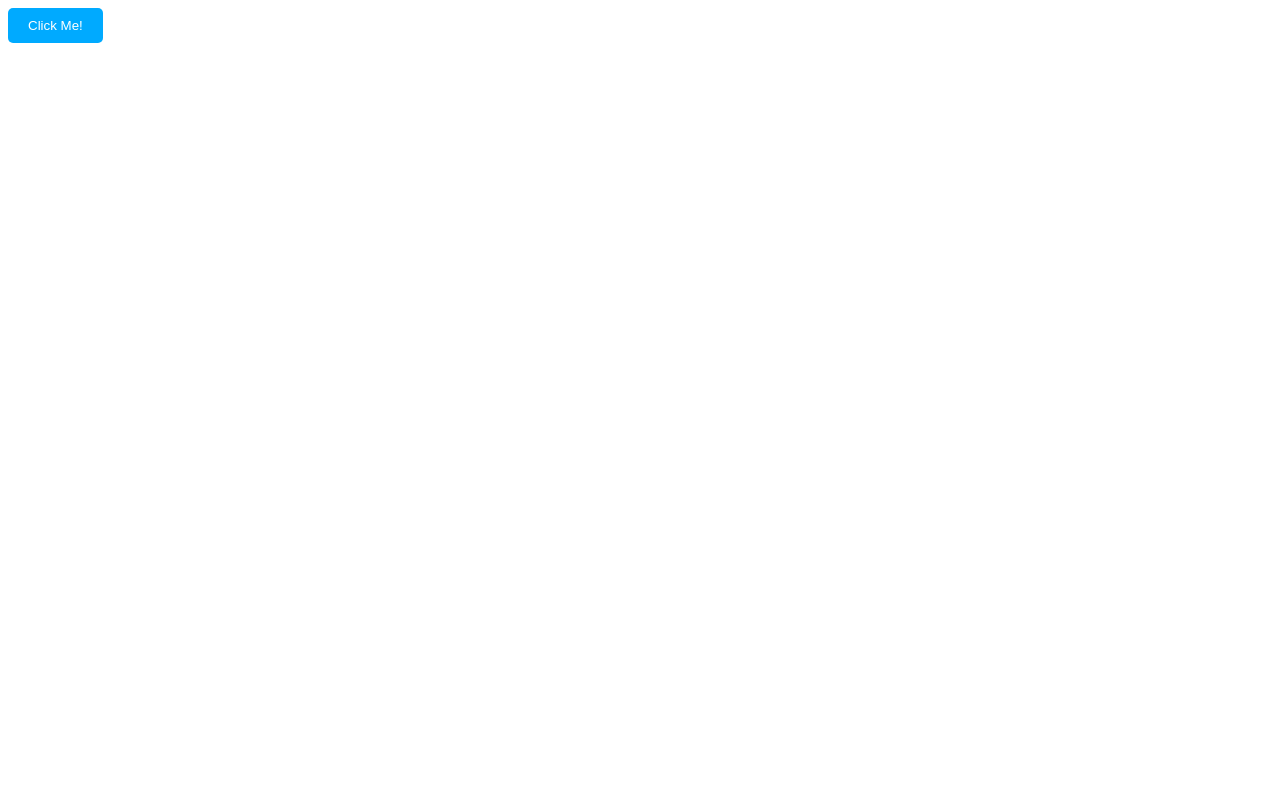
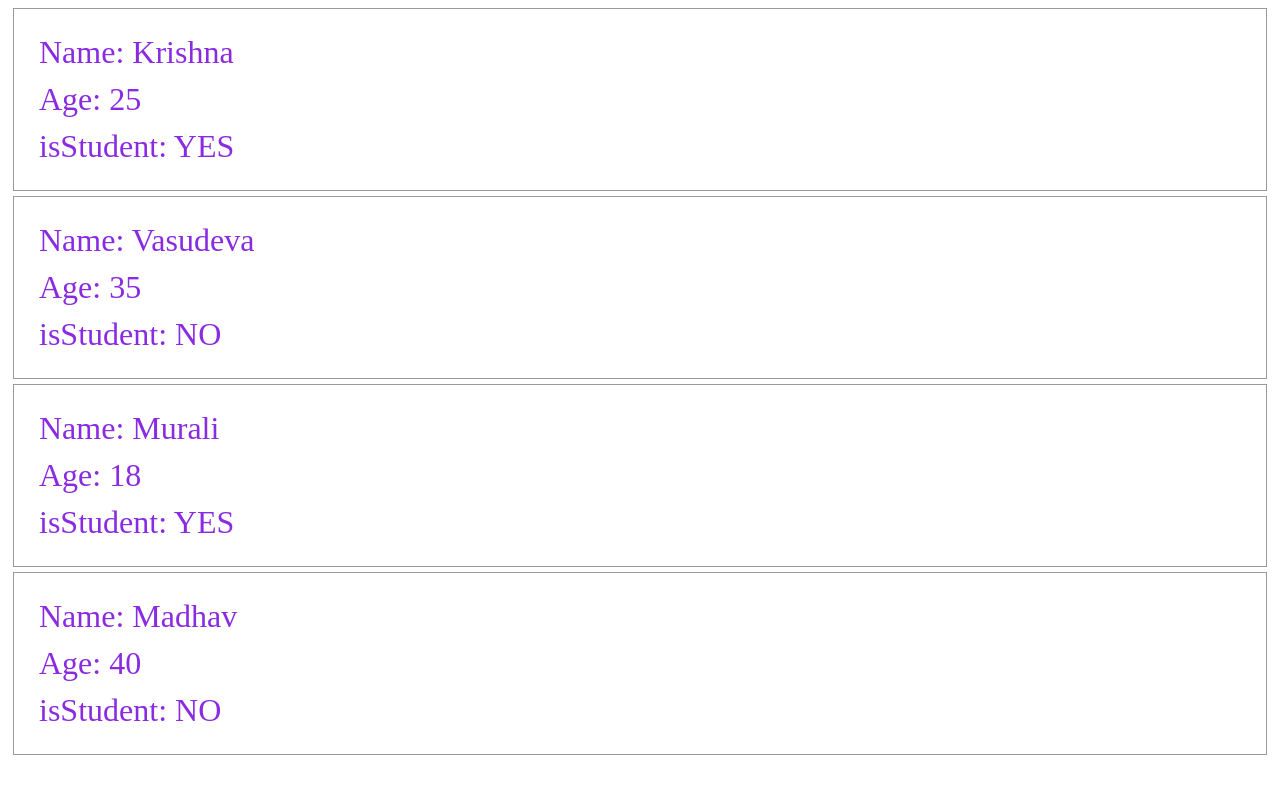
Before and after one commit to mandalika-sravani/React, a React (Vite) app in the folder my-react-app/: page / in a window 1280 px wide. Shown: the top 794 px of the page. Built offline with nearby package versions, Linux system fonts and the light colour scheme.

Commit message:
added props

```diff
--- a/my-react-app/package.json
+++ b/my-react-app/package.json
@@ -10,6 +10,7 @@
     "preview": "vite preview"
   },
   "dependencies": {
+    "prop-types": "^15.8.1",
     "react": "^19.2.8",
     "react-dom": "^19.2.8"
   },
--- a/my-react-app/src/App.jsx
+++ b/my-react-app/src/App.jsx
@@ -1,21 +1,26 @@
-import Header from "./Header.jsx";
+/*import Header from "./Header.jsx";
 import Footer from "./Footer.jsx";
 import Food from "./Food.jsx";
 import Card from "./Card.jsx";
-import Button from "./Button/Button.jsx";
+import Button from "./Button/Button.jsx";*/
+import Student from "./Student.jsx";
 
 function App() {
 
   return (
     <>
+
+      <Student name="Krishna" age = {25} isStudent = {true}/>
+      <Student name="Vasudeva" age = {35} isStudent = {false}/>
+      <Student name="Murali" age = {18} isStudent = {true}/>
+      <Student name="Madhav" age = {40} isStudent = {false}/>
         {/*<Header/>
         <Food/>
         <Card />
         <Card />
         <Card />
-        <Footer/>*/}
-
-        <Button />
+        <Footer/>
+        <Button /> */}
     </>
 
   );
--- /dev/null
+++ b/my-react-app/src/Student.jsx
@@ -0,0 +1,26 @@
+// props --- read-only properties that are shared between components.
+//              A parent component can send data to a child component
+//                  <Component key=value />
+
+import PropTypes from 'prop-types'
+
+function Student(props) {
+
+    return(
+        <>
+            <div className="student">
+                <p>Name: {props.name}</p>
+                <p>Age: {props.age}</p>
+                <p>isStudent: {props.isStudent ? "YES" : "NO"}</p>
+            </div>
+        </>
+    )
+}
+
+Student.propTypes = {
+    name: PropTypes.string,
+    age: PropTypes.number,
+    isStudent: PropTypes.bool,
+}
+
+export default Student
--- a/my-react-app/src/index.css
+++ b/my-react-app/src/index.css
@@ -25,3 +25,16 @@
   font-family: 'Courier New';
   color: hsl(0, 0%, 30%);
 }
+
+.student {
+  font-family: 'Haettenschweiler';
+  font-size: 2em;
+  color: blueviolet;
+  padding: 15px;
+  border: 1px solid hsla(0, 0%, 50%, 0.8);
+  margin: 5px;
+}
+
+.student p {
+  margin: 10px;
+}
```
Also changed, not shown: 1 other file (tests, documents, lock files or other folders).
